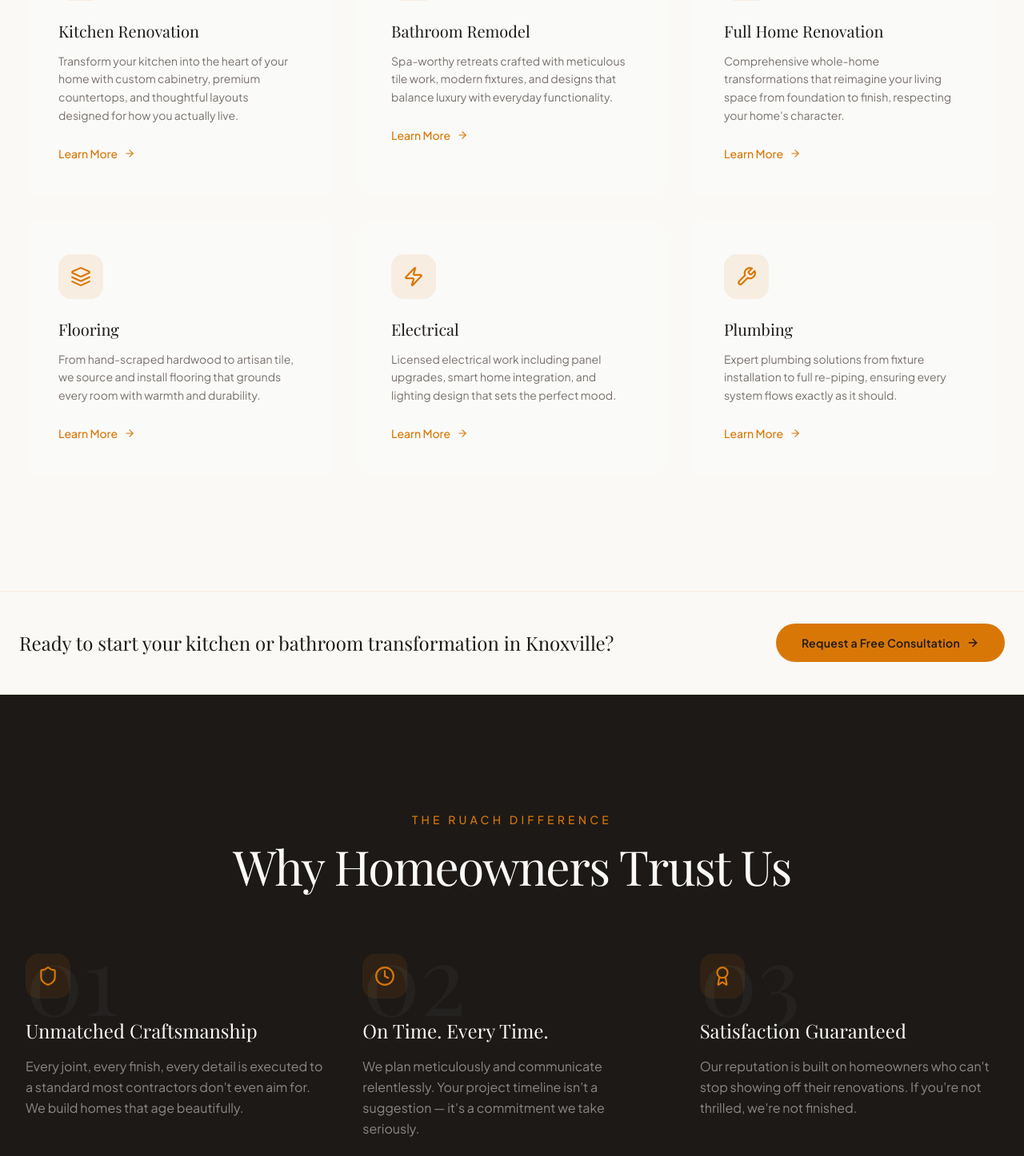
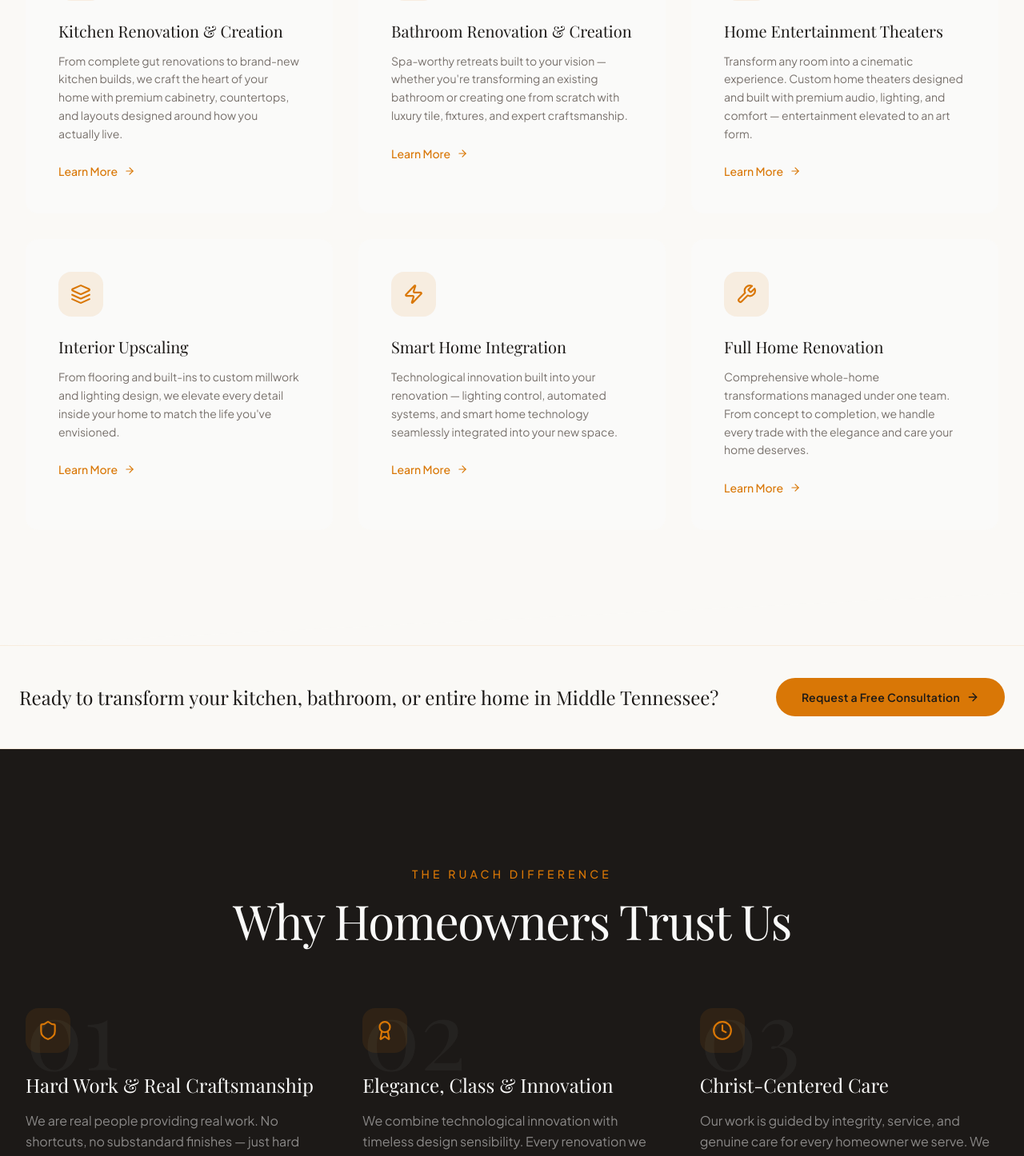
Before and after one commit to cornerstonian/ruach-renovations-usa-website, a Next.js app: page / in a window 1280 px wide. Shown: the part 1339-2785 px from the top of the page at 80% size. Built offline with nearby package versions, Linux system fonts and the light colour scheme; a web font is replaced by a local one.

Commit message:
Real client content — services, testimonials, contact info, Mt. Juliet TN, Eamon & Evan

```diff
--- a/src/app/layout.tsx
+++ b/src/app/layout.tsx
@@ -15,22 +15,22 @@ const jakarta = Plus_Jakarta_Sans({
 });
 
 export const metadata: Metadata = {
-  title: "Ruach Renovations | Kitchen & Bathroom Remodeling — Knoxville, TN",
+  title: "Ruach Renovations | Kitchen & Bathroom Remodeling — Middle Tennessee",
   description:
     "Ruach Renovations — Knoxville's premier kitchen, bathroom, and full home renovation specialists. 20+ years of craftsmanship. Licensed, insured, satisfaction guaranteed. Request a free quote today.",
   keywords: [
-    "kitchen renovation Knoxville TN",
-    "bathroom remodel Knoxville",
-    "home renovation Knoxville Tennessee",
-    "kitchen remodeling East Tennessee",
-    "contractor Knoxville TN",
-    "flooring installation Knoxville",
+    "kitchen renovation Middle Tennessee",
+    "bathroom remodel Mt Juliet TN",
+    "home renovation Middle Tennessee",
+    "kitchen remodeling Mt Juliet Tennessee",
+    "contractor Middle Tennessee",
+    "home theater Mt Juliet TN",
     "Ruach Renovations",
   ],
   openGraph: {
-    title: "Ruach Renovations | Kitchen & Bathroom Remodeling — Knoxville, TN",
+    title: "Ruach Renovations | Kitchen & Bathroom Remodeling — Middle Tennessee",
     description:
-      "Breathing Life Into Your Home. Premium kitchen, bathroom, and full home renovations in Knoxville, TN. 20+ years of excellence.",
+      "Breathing Life Into Your Home. Premium kitchen, bathroom, and full home renovations in Middle Tennessee. 20+ years of excellence.",
     url: "https://ruach-renovations-usa.vercel.app",
     siteName: "Ruach Renovations",
     type: "website",
@@ -38,9 +38,9 @@ export const metadata: Metadata = {
   },
   twitter: {
     card: "summary_large_image",
-    title: "Ruach Renovations | Kitchen & Bathroom Remodeling — Knoxville, TN",
+    title: "Ruach Renovations | Kitchen & Bathroom Remodeling — Middle Tennessee",
     description:
-      "Premium home renovation services in Knoxville, TN. Kitchens, bathrooms, full home renovations. 20+ years of excellence.",
+      "Premium home renovation services in Middle Tennessee. Kitchens, bathrooms, full home renovations. 20+ years of excellence.",
   },
   robots: {
     index: true,
@@ -66,13 +66,13 @@ export default function RootLayout({
               "@type": "HomeAndConstructionBusiness",
               name: "Ruach Renovations",
               description:
-                "Premium kitchen, bathroom, and full home renovation services in Knoxville, Tennessee.",
+                "Premium kitchen, bathroom, and full home renovation services in Mt. Juliet, Tennessee.",
               url: "https://ruach-renovations-usa.vercel.app",
-              telephone: "(555) 000-0000",
-              email: "eamon@ruachrenovations.com",
+              telephone: "(347) 479-8843",
+              email: "info@ruachrenovations.com",
               address: {
                 "@type": "PostalAddress",
-                addressLocality: "Knoxville",
+                addressLocality: "Mt. Juliet",
                 addressRegion: "TN",
                 addressCountry: "US",
               },
--- a/src/app/page.tsx
+++ b/src/app/page.tsx
@@ -49,53 +49,53 @@ const scaleIn = {
 const services = [
   {
     icon: ChefHat,
-    title: "Kitchen Renovation",
-    desc: "Transform your kitchen into the heart of your home with custom cabinetry, premium countertops, and thoughtful layouts designed for how you actually live.",
+    title: "Kitchen Renovation & Creation",
+    desc: "From complete gut renovations to brand-new kitchen builds, we craft the heart of your home with premium cabinetry, countertops, and layouts designed around how you actually live.",
   },
   {
     icon: Bath,
-    title: "Bathroom Remodel",
-    desc: "Spa-worthy retreats crafted with meticulous tile work, modern fixtures, and designs that balance luxury with everyday functionality.",
+    title: "Bathroom Renovation & Creation",
+    desc: "Spa-worthy retreats built to your vision — whether you're transforming an existing bathroom or creating one from scratch with luxury tile, fixtures, and expert craftsmanship.",
   },
   {
     icon: Home,
-    title: "Full Home Renovation",
-    desc: "Comprehensive whole-home transformations that reimagine your living space from foundation to finish, respecting your home's character.",
+    title: "Home Entertainment Theaters",
+    desc: "Transform any room into a cinematic experience. Custom home theaters designed and built with premium audio, lighting, and comfort — entertainment elevated to an art form.",
   },
   {
     icon: Layers,
-    title: "Flooring",
-    desc: "From hand-scraped hardwood to artisan tile, we source and install flooring that grounds every room with warmth and durability.",
+    title: "Interior Upscaling",
+    desc: "From flooring and built-ins to custom millwork and lighting design, we elevate every detail inside your home to match the life you've envisioned.",
   },
   {
     icon: Zap,
-    title: "Electrical",
-    desc: "Licensed electrical work including panel upgrades, smart home integration, and lighting design that sets the perfect mood.",
+    title: "Smart Home Integration",
+    desc: "Technological innovation built into your renovation — lighting control, automated systems, and smart home technology seamlessly integrated into your new space.",
   },
   {
     icon: Wrench,
-    title: "Plumbing",
-    desc: "Expert plumbing solutions from fixture installation to full re-piping, ensuring every system flows exactly as it should.",
+    title: "Full Home Renovation",
+    desc: "Comprehensive whole-home transformations managed under one team. From concept to completion, we handle every trade with the elegance and care your home deserves.",
   },
 ];
 
 const testimonials = [
   {
-    text: "Ruach transformed our 1960s kitchen into something out of Architectural Digest. Every detail was considered, every finish impeccable. They didn't just renovate — they elevated.",
-    name: "Sarah & David Chen",
-    location: "Knoxville, TN",
+    text: "Ruach transformed our kitchen into something out of a design magazine. Every detail was considered, every finish impeccable. They didn't just renovate — they elevated our entire home.",
+    name: "Marcus & Denise T.",
+    location: "Mt. Juliet, TN",
     stars: 5,
   },
   {
-    text: "After three disappointing contractors, Ruach was a revelation. On time, on budget, and the craftsmanship is extraordinary. Our bathroom is now the most beautiful room in the house.",
-    name: "Michael Torres",
+    text: "After talking to several contractors, Ruach was a revelation. On time, on budget, and the craftsmanship is extraordinary. Our bathroom is now the most beautiful room in the house.",
+    name: "James R.",
     location: "Nashville, TN",
     stars: 5,
   },
   {
-    text: "The attention to detail is what sets them apart. They noticed things we never would have — sight lines, light angles, material pairings. It's like having an architect and an artist.",
-    name: "Emily & James Wright",
-    location: "Chattanooga, TN",
+    text: "The attention to detail sets them apart. They noticed things we never would have — sight lines, light, material pairings. Christ-centered care shows in everything they do.",
+    name: "Patricia & William K.",
+    location: "Murfreesboro, TN",
     stars: 5,
   },
 ];
@@ -103,32 +103,32 @@ const testimonials = [
 const galleryItems = [
   {
     gradient: "from-stone/80 to-charcoal",
-    label: "Modern Kitchen Revival",
+    label: "Modern Kitchen Renovation",
     h: "h-[380px]",
   },
   {
     gradient: "from-gold/20 to-warmgray/40",
-    label: "Spa Bathroom Suite",
+    label: "Luxury Bathroom Suite",
     h: "h-[320px]",
   },
   {
     gradient: "from-charcoal to-stone/60",
-    label: "Open Concept Living",
+    label: "Home Entertainment Theater",
     h: "h-[440px]",
   },
   {
     gradient: "from-warmgray/30 to-cream",
-    label: "Heritage Home Restored",
+    label: "Custom Kitchen Creation",
     h: "h-[350px]",
   },
   {
     gradient: "from-stone/60 to-charcoal/80",
-    label: "Chef's Kitchen Design",
+    label: "Interior Upscaling",
     h: "h-[400px]",
   },
   {
     gradient: "from-gold/10 to-stone/30",
-    label: "Master Suite Transform",
+    label: "Master Bath Renovation",
     h: "h-[360px]",
   },
 ];
@@ -137,20 +137,20 @@ const whyData = [
   {
     num: "01",
     icon: Shield,
-    title: "Unmatched Craftsmanship",
-    text: "Every joint, every finish, every detail is executed to a standard most contractors don't even aim for. We build homes that age beautifully.",
+    title: "Hard Work & Real Craftsmanship",
+    text: "We are real people providing real work. No shortcuts, no substandard finishes — just hard work and craftsmanship executed to a standard most contractors don't even aim for.",
   },
   {
     num: "02",
-    icon: Clock,
-    title: "On Time. Every Time.",
-    text: "We plan meticulously and communicate relentlessly. Your project timeline isn't a suggestion — it's a commitment we take seriously.",
+    icon: Award,
+    title: "Elegance, Class & Innovation",
+    text: "We combine technological innovation with timeless design sensibility. Every renovation we deliver is elegant, thoughtful, and built to increase the value and beauty of your home.",
   },
   {
     num: "03",
-    icon: Award,
-    title: "Satisfaction Guaranteed",
-    text: "Our reputation is built on homeowners who can't stop showing off their renovations. If you're not thrilled, we're not finished.",
+    icon: Clock,
+    title: "Christ-Centered Care",
+    text: "Our work is guided by integrity, service, and genuine care for every homeowner we serve. We treat your home the way we'd want ours treated — with respect, diligence, and heart.",
   },
 ];
 
@@ -207,8 +207,8 @@ function Navigation() {
               <span className="absolute -bottom-1 left-0 w-0 h-[1px] bg-gold transition-all duration-300 group-hover:w-full" />
             </a>
           ))}
-          <a href="tel:5550000000" className="flex items-center gap-2 text-warmwhite/60 hover:text-gold transition-colors text-sm font-body">
-            <Phone size={14} /> (555) 000-0000
+          <a href="tel:3474798843" className="flex items-center gap-2 text-warmwhite/60 hover:text-gold transition-colors text-sm font-body">
+            <Phone size={14} /> (347) 479-8843
           </a>
           <a
             href="#contact"
@@ -284,11 +284,11 @@ function FloatingInput({
 /* ─── Trust Bar ─── */
 function TrustBar() {
   const items = [
-    "20+ Years Experience",
+    "4 Years · Growing Strong",
     "500+ Projects Completed",
     "Licensed & Insured",
     "Satisfaction Guaranteed",
-    "Serving Knoxville & East TN",
+    "Serving Middle Tennessee",
   ];
   return (
     <div className="bg-gold text-charcoal py-2.5 overflow-hidden">
@@ -321,7 +321,7 @@ function StickyMobileCTA() {
       transition={{ duration: 0.4, ease: [0.22, 1, 0.36, 1] }}
       className="fixed bottom-0 left-0 right-0 z-50 md:hidden bg-charcoal border-t border-gold/20 px-4 py-3 flex gap-3"
     >
-      <a href="tel:5550000000" className="flex-1 flex items-center justify-center gap-2 border border-gold/30 text-gold rounded-xl py-3 text-sm font-semibold font-body">
+      <a href="tel:3474798843" className="flex-1 flex items-center justify-center gap-2 border border-gold/30 text-gold rounded-xl py-3 text-sm font-semibold font-body">
         <Phone size={16} /> Call Now
       </a>
       <a href="#contact" className="flex-1 flex items-center justify-center gap-2 bg-gold text-charcoal rounded-xl py-3 text-sm font-semibold font-body">
@@ -378,11 +378,11 @@ export default function HomePage() {
             className="inline-flex flex-col sm:flex-row items-center gap-3 mb-8"
           >
             <span className="text-gold/70 text-sm tracking-[0.3em] uppercase font-body font-medium border border-gold/20 px-5 py-2 rounded-full">
-              Knoxville, Tennessee
+              Middle Tennessee
             </span>
             <span className="hidden sm:block text-warmwhite/20 text-xs">·</span>
             <span className="text-amber-400/80 text-sm font-body font-medium animate-pulse">
-              📅 Now Booking Spring Projects
+              📅 Now Booking — Limited Spring Availability
             </span>
           </motion.div>
 
@@ -395,7 +395,7 @@ export default function HomePage() {
             Breathing{" "}
             <em className="text-gold not-italic font-display italic">Life</em>
             <br />
-            Into Your Home.
+            Into the Heart of Your Home.
           </motion.h1>
 
           <motion.p
@@ -404,7 +404,7 @@ export default function HomePage() {
             transition={{ duration: 0.7, delay: 0.7 }}
             className="text-warmwhite/50 text-lg md:text-xl max-w-2xl mx-auto mb-12 font-body leading-relaxed"
           >
-            Knoxville&apos;s trusted kitchen, bathroom, and home renovation specialists. For over two decades, we&apos;ve transformed houses across East Tennessee into extraordinary homes.
+            Middle Tennessee&apos;s renovation specialists — bringing elegance, class, and Christ-centered care to every kitchen, bathroom, and home we transform.
           </motion.p>
 
           <motion.div
@@ -506,7 +506,7 @@ export default function HomePage() {
         </div>
       </section>
 
-      <CTAStrip text="Ready to start your kitchen or bathroom transformation in Knoxville?" />
+      <CTAStrip text="Ready to transform your kitchen, bathroom, or entire home in Middle Tennessee?" />
 
       {/* ━━━ WHY CHOOSE US ━━━ */}
       <section className="relative bg-charcoal py-28 lg:py-36 overflow-hidden">
@@ -702,7 +702,7 @@ export default function HomePage() {
         </div>
       </section>
 
-      <CTAStrip text="Join hundreds of Knoxville homeowners who've transformed their homes with Ruach." />
+      <CTAStrip text="Free consultations available — let's talk about your dream project." />
 
       {/* ━━━ ABOUT ━━━ */}
       <section id="about" className="bg-cream py-28 lg:py-36">
@@ -720,7 +720,7 @@ export default function HomePage() {
               {/* Stat badge */}
               <div className="absolute -bottom-6 -right-4 lg:-right-8 bg-gold text-charcoal rounded-2xl px-6 py-5 shadow-xl shadow-gold/20">
                 <span className="font-display text-4xl font-bold block leading-none">
-                  20+
+                  4
                 </span>
                 <span className="font-body text-xs tracking-wide uppercase mt-1 block text-charcoal/70">
                   Years of
@@ -741,22 +741,13 @@ export default function HomePage() {
                 Driven by Craft
               </h2>
               <p className="text-warmgray font-body leading-relaxed mb-6">
-                Ruach Renovations was founded on a simple belief: your home
-                should be a place that inspires you every single day. For over
-                twenty years, we&apos;ve brought that belief to life through
-                meticulous craftsmanship and genuine care for every homeowner we
-                serve.
+                Ruach Renovations was built on a simple conviction: your home should be a place that inspires you every single day. We are real people providing real work — guided by integrity, elegance, and genuine care for every homeowner we serve.
               </p>
               <p className="text-warmgray font-body leading-relaxed mb-6">
-                Our team combines old-world building techniques with modern
-                design sensibilities, creating spaces that feel both timeless and
-                thoroughly contemporary. We don&apos;t cut corners — we craft them.
+                We combine technological innovation with timeless craftsmanship, transforming kitchens, bathrooms, entertainment spaces, and entire homes across Middle Tennessee. Whether you&apos;re upscaling your current home or preparing it for sale, we bring the vision and the skill to make it happen.
               </p>
               <p className="text-warmgray font-body leading-relaxed mb-10">
-                From the initial consultation to the final walkthrough, you&apos;ll
-                work directly with our principal team. No handoffs, no
-                subcontracted surprises. Just honest work from people who take
-                immense pride in what they build.
+                From the initial free consultation to the final walkthrough, our team manages every detail. No handoffs, no surprises. Just hard work, elegant results, and the kind of care that comes from people who treat your home as if it were their own.
               </p>
               <a
                 href="#contact"
@@ -848,10 +839,10 @@ export default function HomePage() {
                   </span>
                 </div>
                 <a
-                  href="tel:5550000000"
+                  href="tel:3474798843"
                   className="text-warmwhite font-display text-2xl hover:text-gold transition-colors"
                 >
-                  (555) 000-0000
+                  (347) 479-8843
                 </a>
               </div>
 
@@ -865,10 +856,10 @@ export default function HomePage() {
                   </span>
                 </div>
                 <a
-                  href="mailto:eamon@ruachrenovations.com"
+                  href="mailto:info@ruachrenovations.com"
                   className="text-warmwhite font-display text-xl hover:text-gold transition-colors"
                 >
-                  eamon@ruachrenovations.com
+                  info@ruachrenovations.com
                 </a>
               </div>
 
@@ -882,8 +873,9 @@ export default function HomePage() {
                   </span>
                 </div>
                 <p className="text-warmwhite font-display text-xl">
-                  Knoxville, Tennessee
+                  Mt. Juliet, TN 37122
                 </p>
+                <p className="text-warmwhite/50 font-body text-sm mt-1">Serving all of Middle Tennessee</p>
               </div>
             </motion.div>
           </motion.div>
```
